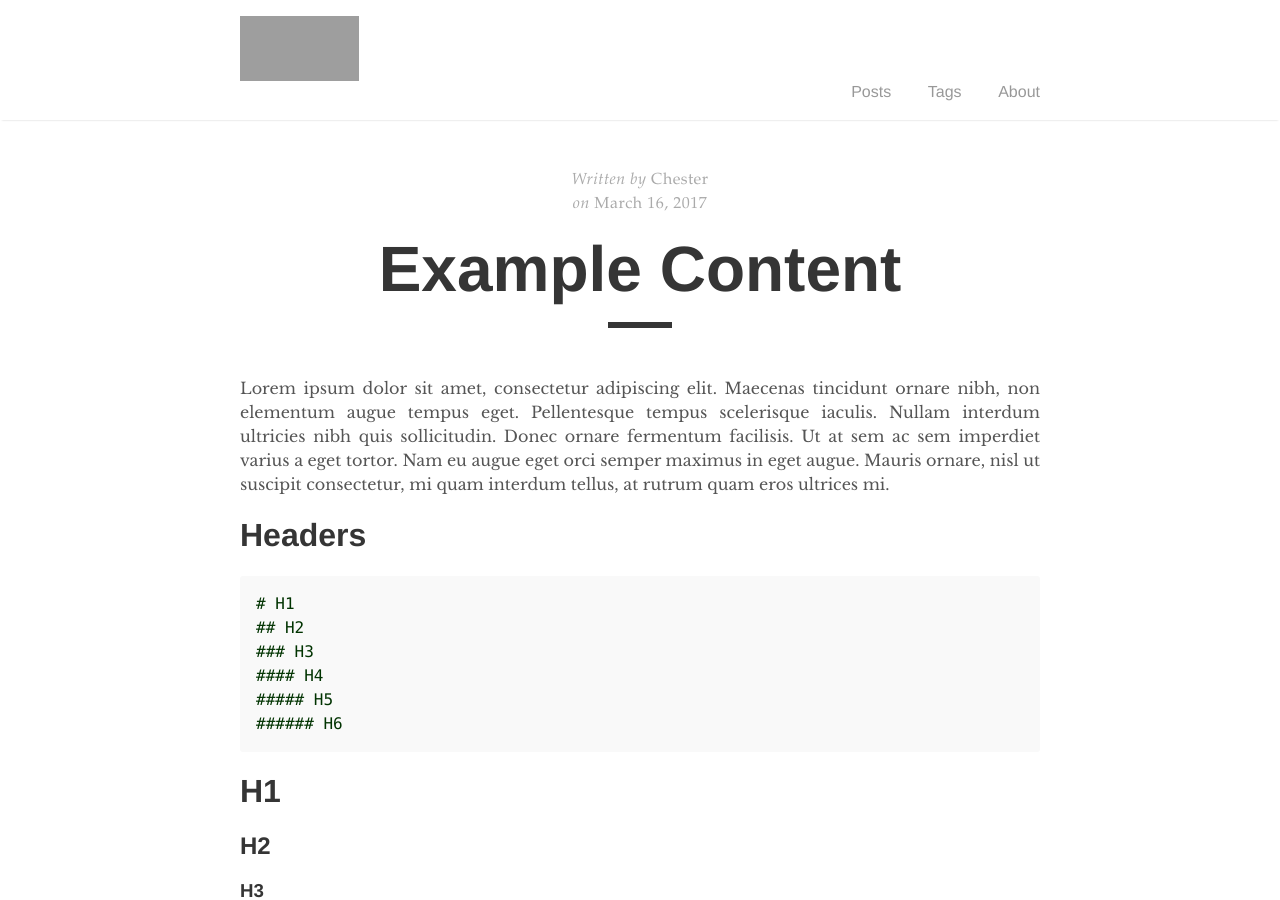
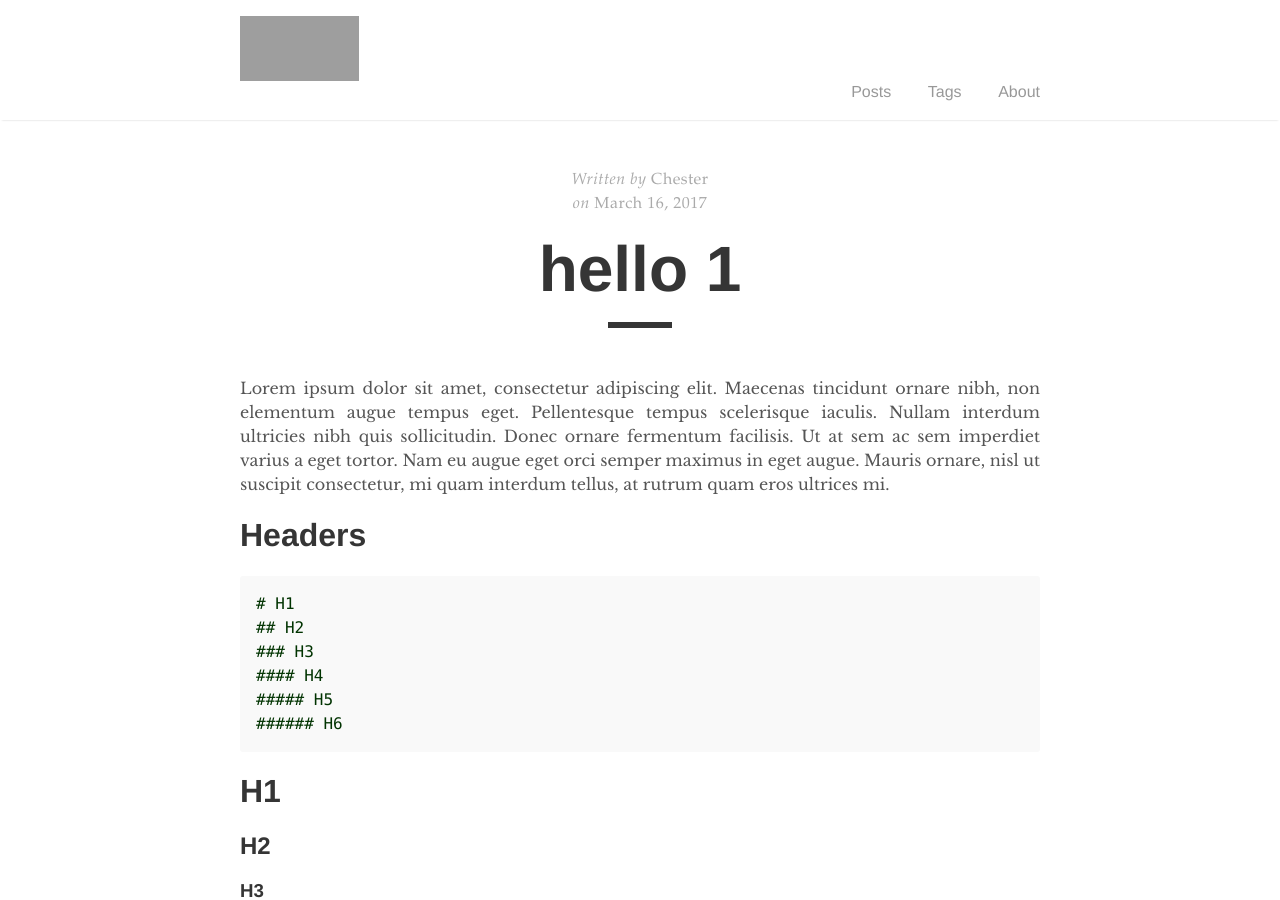
Before and after one commit to trey-nto/tornpaper, a Jekyll site: the page built from _posts/2017-03-16-example-content.md, in a window 1280 px wide and 900 px high. Built offline with Jekyll 4.4.1, drawn with Linux system fonts in a browser that asks for light colours; comment, search, counter and statistics services are not loaded; grey boxes are pictures that could not be loaded.

Commit message:
Update 2017-03-16-example-content.md

```diff
--- a/_posts/2017-03-16-example-content.md
+++ b/_posts/2017-03-16-example-content.md
@@ -1,6 +1,6 @@
 ---
 layout: post
-title: "Example Content"
+title: "hello 1"
 author: "Chester"
 comments: true
 tags: Example
```
